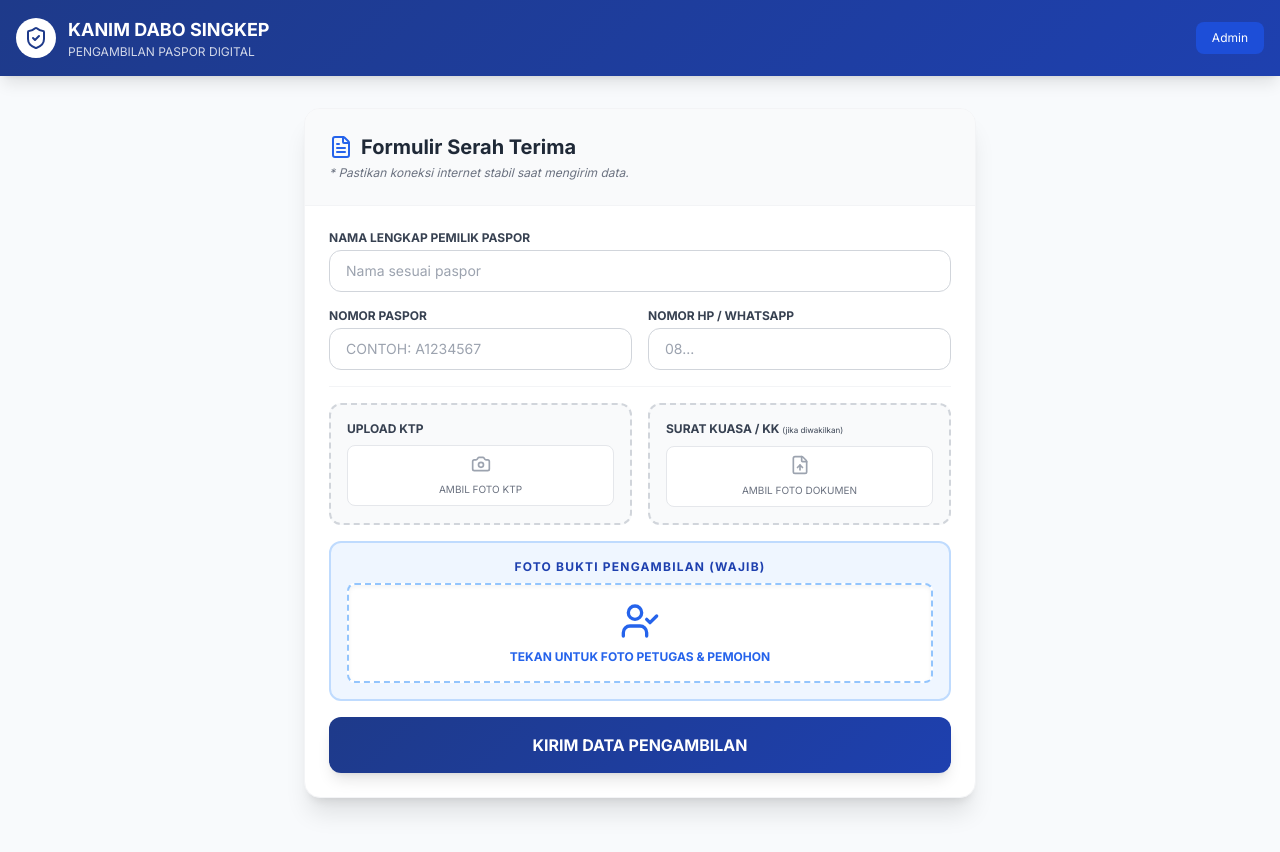
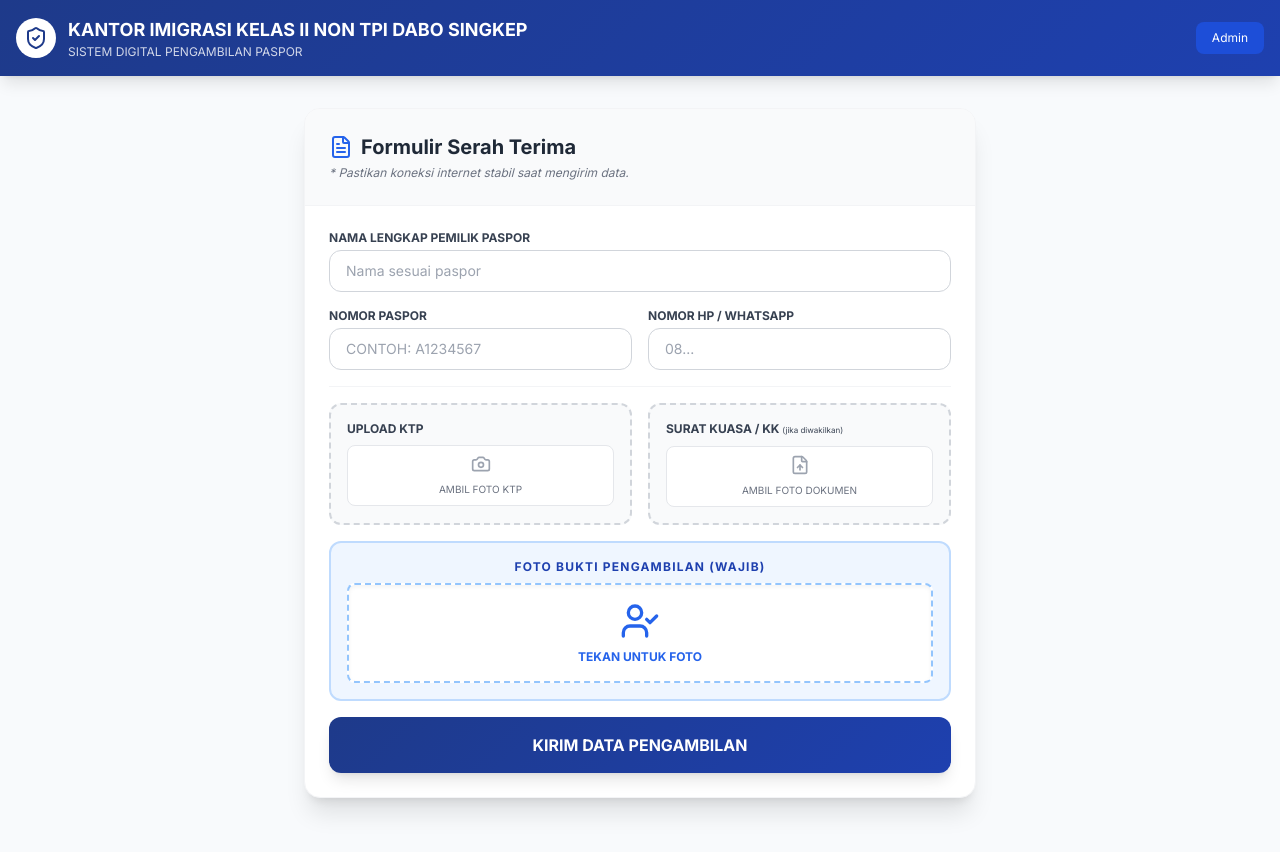
Before and after one commit to sarmadaniiii18/Pengambilann-Paspor, a plain HTML site: page index.html in a window 1280 px wide. Drawn offline with nearby package versions, Linux system fonts and the light colour scheme; no server answers.

Commit message:
Update index.html

```diff
--- a/index.html
+++ b/index.html
@@ -26,8 +26,8 @@
                    <i data-lucide="shield-check" class="text-blue-900"></i>
                 </div>
                 <div>
-                    <h1 class="text-sm md:text-lg font-bold leading-tight uppercase">Kanim Dabo Singkep</h1>
-                    <p class="text-[10px] md:text-xs opacity-80 uppercase">Pengambilan Paspor Digital</p>
+                    <h1 class="text-sm md:text-lg font-bold leading-tight uppercase">Kantor Imigrasi Kelas II Non TPI Dabo Singkep</h1>
+                    <p class="text-[10px] md:text-xs opacity-80 uppercase">Sistem Digital Pengambilan Paspor</p>
                 </div>
             </div>
             <button id="adminNavBtn" onclick="window.toggleView('login')" class="bg-blue-700 hover:bg-blue-600 px-4 py-2 rounded-lg text-xs transition">
@@ -90,7 +90,7 @@
                         <input type="file" id="uploadBukti" accept="image/*" capture="environment" required class="hidden" onchange="window.processBuktiPhoto(this)">
                         <div onclick="document.getElementById('uploadBukti').click()" class="cursor-pointer flex flex-col items-center justify-center space-y-2 py-4 text-blue-600 border-2 border-dashed border-blue-300 rounded-lg bg-white shadow-inner">
                             <i data-lucide="user-check" class="w-10 h-10"></i>
-                            <span class="text-xs font-bold uppercase">Tekan Untuk Foto Petugas & Pemohon</span>
+                            <span class="text-xs font-bold uppercase">Tekan Untuk Foto</span>
                             <div id="previewBukti" class="hidden w-48 rounded-lg overflow-hidden border mt-2 shadow-md"></div>
                         </div>
                     </div>
```
